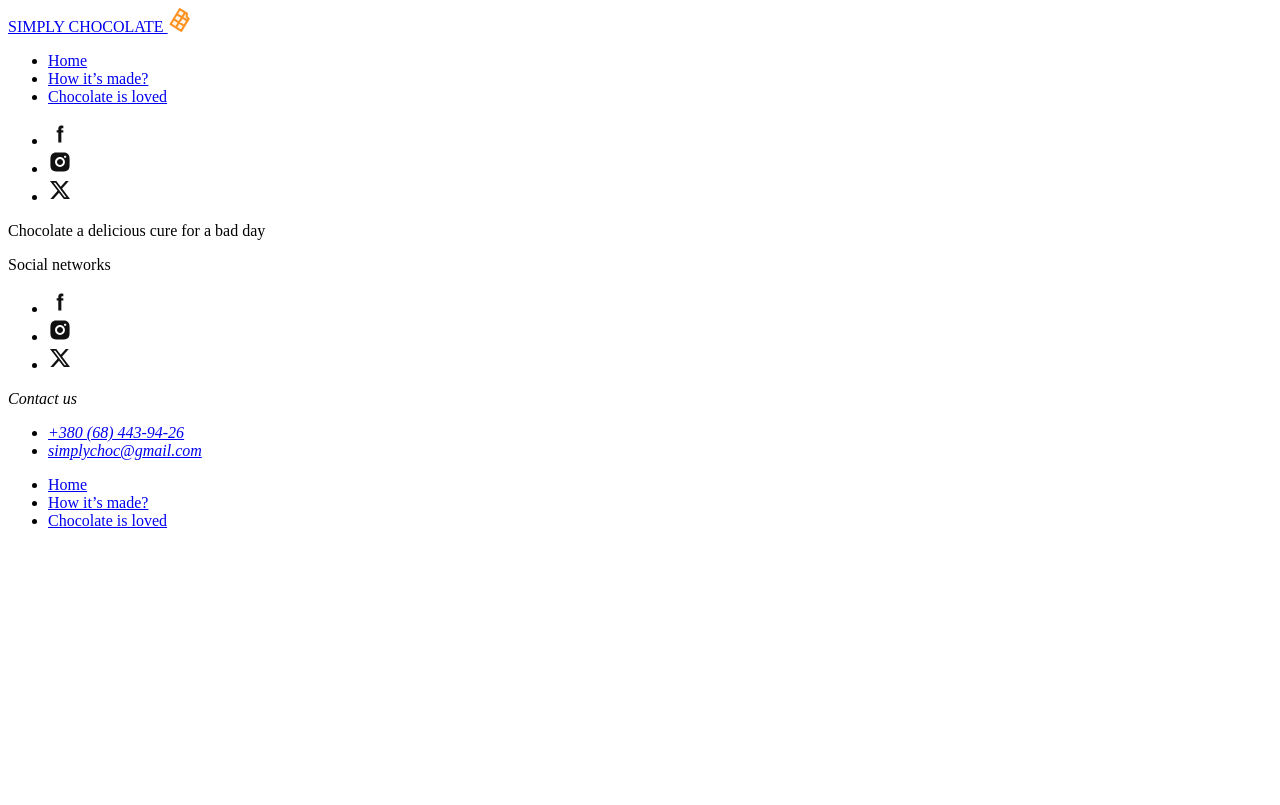
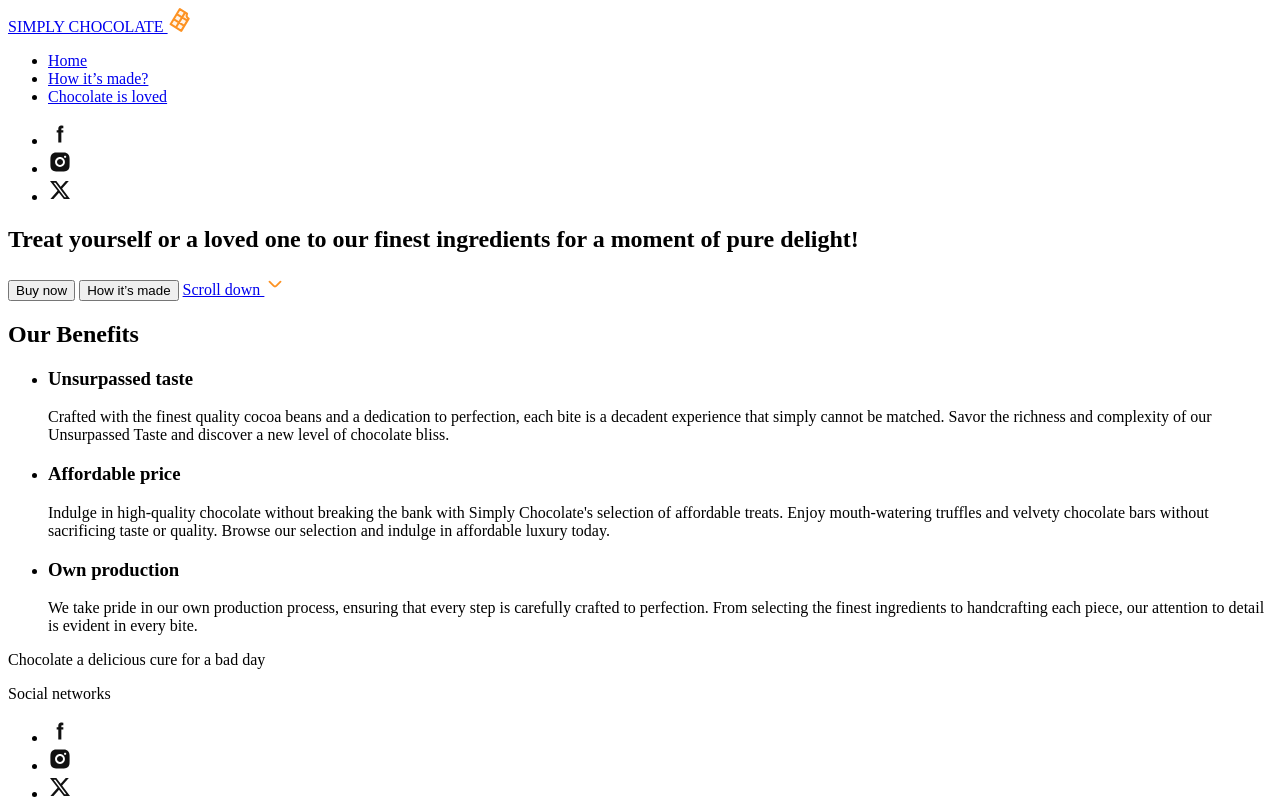
Before and after one commit to OleksandraFiloniuk/html-css-chocolate-practice, a plain HTML site: page index.html in a window 1280 px wide. Shown: the top 805 px of the page. Drawn offline with Linux system fonts and the light colour scheme.

Commit message:
Add section Hero and Benefits

```diff
--- a/index.html
+++ b/index.html
@@ -87,9 +87,39 @@
     </header>
     <main>
       <!-- Hero section -->
-      <section></section>
+      <section>
+        <h1>
+          Treat yourself or a loved one to our finest ingredients for a moment
+          of pure delight!
+        </h1>
+        <button type="button">Buy now</button>
+        <button type="button">How it’s made</button>
+        <a href="#"
+          >Scroll down
+          <img
+            src="./images/icons/arrow-down.svg"
+            alt="Arrow down icon"
+            width="22"
+            height="22"
+        /></a>
+      </section>
       <!-- Benefits section -->
-      <section></section>
+      <section>
+        <h2>Our Benefits</h2>
+        <ul>
+            <li>
+                <h3>Unsurpassed taste</h3>
+                <p>Crafted with the finest quality cocoa beans and a dedication to perfection, each bite is a decadent experience that simply cannot be matched. Savor the richness and complexity of our Unsurpassed Taste and discover a new level of chocolate bliss.</p>
+            </li>
+            <li>
+                <h3>Affordable price</h3>
+                    <p>Indulge in high-quality chocolate without breaking the bank with Simply Chocolate's selection of affordable treats. Enjoy mouth-watering truffles and velvety chocolate bars without sacrificing taste or quality. Browse our selection and indulge in affordable luxury today.</p>
+                </li>
+            <li>
+                <h3>Own production</h3>
+            <p>We take pride in our own production process, ensuring that every step is carefully crafted to perfection. From selecting the finest ingredients to handcrafting each piece, our attention to detail is evident in every bite.</p></li>
+        </ul>
+      </section>
       <!-- Ingredients section -->
       <section></section>
       <!-- Made section -->
```
